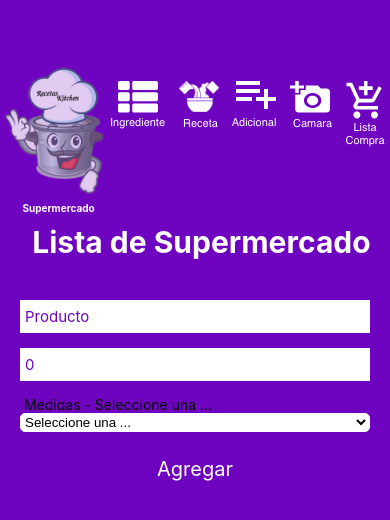
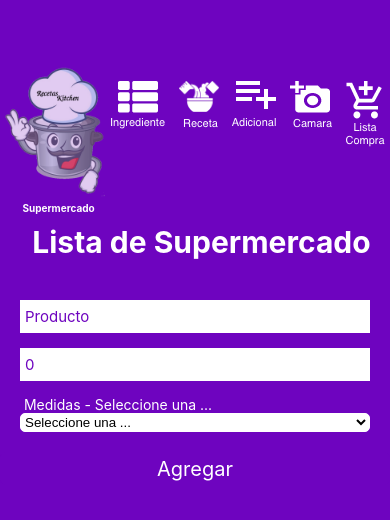
Before and after one commit to mounkey/MKY-Kitchen, a React Native app: screen / in a window 390 px wide. Shown: the top 520 px of the page. Built offline with nearby package versions, Linux system fonts and the light colour scheme.

Commit message:
Alrigth of desafio 5 2

```diff
--- a/App.js
+++ b/App.js
@@ -126,6 +126,10 @@ const styles = StyleSheet.create({
     fontWeight: 'bold',
   },
 
+  textPicker: {
+    color:'#fff',
+    },
+
   TextInputContainer: {
     marginTop: 40,
     marginHorizontal: 20,
```
